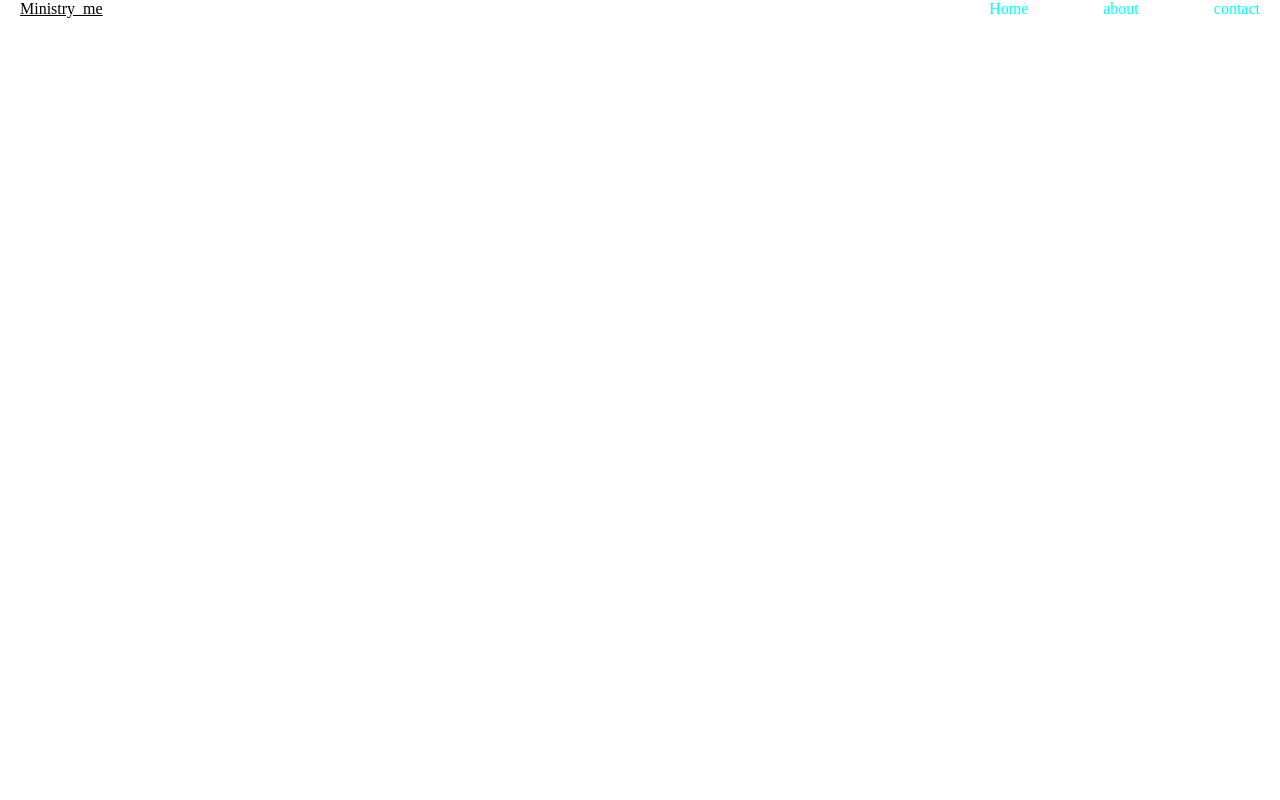
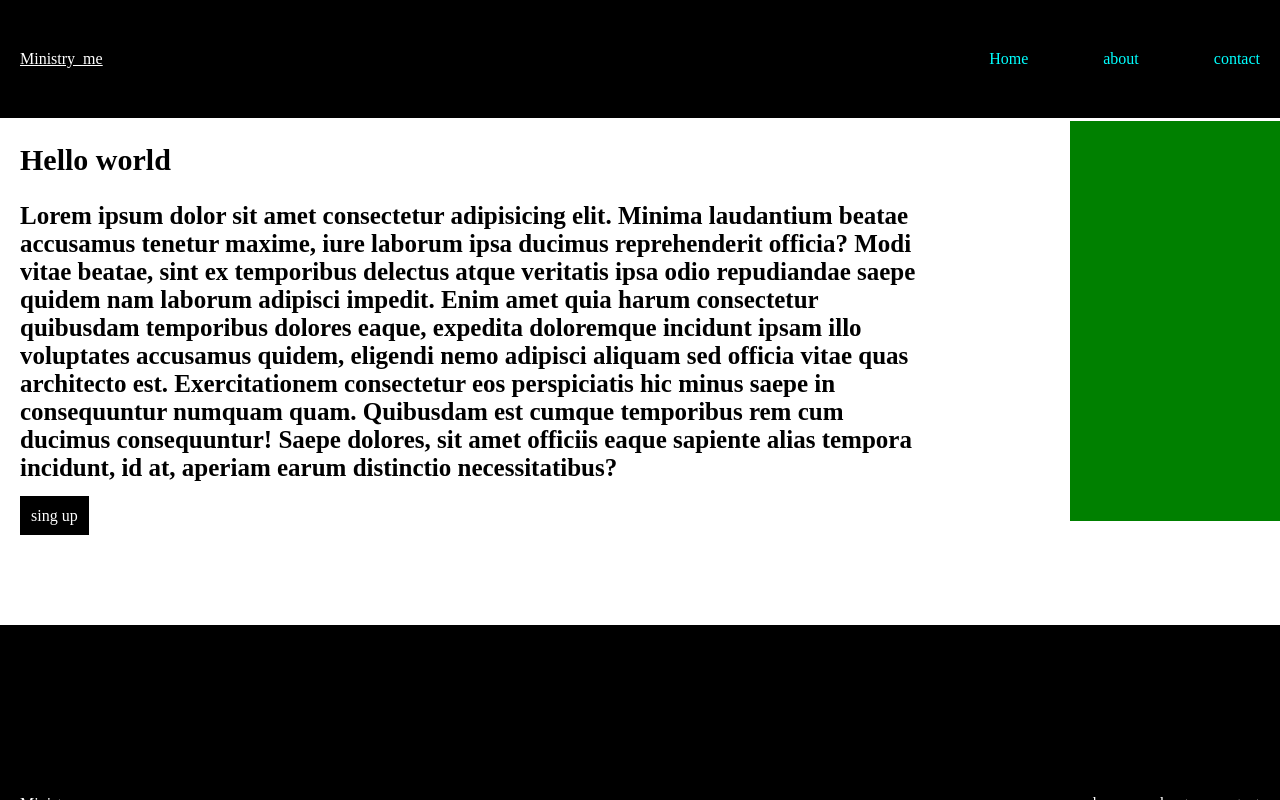
Before and after one commit to Akromomonturdiyev/scss, a plain HTML site: page index.html in a window 1280 px wide. Drawn offline with Linux system fonts and the light colour scheme.

Commit message:
Finally Finish Scss Homework

```diff
--- a/index.html
+++ b/index.html
@@ -31,6 +31,64 @@
         </div>
     </header>
     <!-- site-header part finished -->
+    <!-- site-main part start -->
+    <main class="main">
+        <section class="first__section">
+            <div class="container">
+                <ul class="first__section-list list">
+                    <li class="list__item">
+                        <h2 class="title">Hello world</h2>
+                        <p class="text">Lorem ipsum dolor sit amet consectetur adipisicing elit. Minima laudantium
+                            beatae
+                            accusamus
+                            tenetur maxime, iure laborum ipsa ducimus reprehenderit officia? Modi vitae beatae, sint ex
+                            temporibus delectus atque veritatis ipsa odio repudiandae saepe quidem nam laborum adipisci
+                            impedit. Enim amet quia harum consectetur quibusdam temporibus dolores eaque, expedita
+                            doloremque incidunt ipsam illo voluptates accusamus quidem, eligendi nemo adipisci aliquam
+                            sed
+                            officia vitae quas architecto est. Exercitationem consectetur eos perspiciatis hic minus
+                            saepe
+                            in consequuntur numquam quam. Quibusdam est cumque temporibus rem cum ducimus consequuntur!
+                            Saepe dolores, sit amet officiis eaque sapiente alias tempora incidunt, id at, aperiam earum
+                            distinctio necessitatibus?</p>
+                        <span class="span">
+                            <a class="link" href="#">sing up</a>
+                        </span>
+                    </li>
+                    <li class="image">
+                        <div class="image2">
+                        </div>
+                    </li>
+                </ul>
+            </div>
+        </section>
+    </main>
+    <!-- site-main part finish -->
+
+    <!-- site-footer part started -->
+    <footer class="site-footer">
+        <div class="container">
+            <div class="footer__wrapper">
+                <a class="logo" href="#">Ministry_me</a>
+                <nav class="footer__nav">
+                    <ul class="footer__list">
+                        <li class="footer__item">
+                            <a class="footer__link" href="#">home</a>
+                        </li>
+                        <li class="footer__item">
+                            <a class="footer__link" href="#">about</a>
+                        </li>
+                        <li class="footer__item">
+                            <a class="footer__link" href="#">contact
+                            </a>
+                        </li>
+                    </ul>
+                </nav>
+            </div>
+        </div>
+    </footer>
+    <!-- site-footer part finished -->
+
 </body>
 
 </html>
--- a/scss/_generals.scss
+++ b/scss/_generals.scss
@@ -3,5 +3,8 @@
 }
 
 body{
+    position: fixed;
     margin: 0;
+    width: 100%;
+    height: 100vh;
 }
--- a/scss/block/_block.scss
+++ b/scss/block/_block.scss
@@ -1,2 +1,3 @@
 @use "./header";
-@use "./main"
+@use "./main";
+@use "./footer";
--- a/scss/block/_footer.scss
+++ b/scss/block/_footer.scss
@@ -0,0 +1,29 @@
+footer{
+    width: 100%;
+    height: 100vh;
+    background-color: black;
+    padding-top: 170px;
+}
+
+.footer__wrapper{
+    display: flex;
+    justify-content: space-between;
+    align-items: center;
+    flex-direction: row;
+}
+
+.footer__list{
+    display: flex;
+    justify-content: space-between;
+    align-items: center;
+    flex-direction: row;
+    margin: 0;
+    padding: 0;
+    gap: 25px;
+    list-style: none;
+}
+
+.footer__link{
+    color:white;
+    text-decoration: none;
+}
--- a/scss/block/_header.scss
+++ b/scss/block/_header.scss
@@ -1,5 +1,8 @@
 .header{
-    color: aqua;
+    width: 100%;
+    background-color: black;
+    padding-top: 50px;
+    padding-bottom: 50px;
 }
 
 .container{
@@ -17,7 +20,7 @@
 
 .logo{
     display: block;
-    color: #000;
+    color: white;
 }
 
 .header__list{
--- /dev/null
+++ b/scss/block/_main.scss
@@ -0,0 +1,48 @@
+.main{
+
+    padding-bottom: 100px;
+}
+
+.first__section-list{
+    display: flex;
+    justify-content: space-between;
+    align-items: center;
+    flex-direction: row;
+    margin: 0;
+    padding: 0;
+    list-style: none;
+}
+
+.title{
+    width: 600px;
+    font-weight:800;
+    font-size: 30px;
+}
+
+.text{
+    width: 900px;
+    font-weight:800;
+    font-size: 25px;
+}
+
+.span{
+    width: 150px;
+    border: 1px solid black;
+    background-color: black;
+    padding: 10px;
+}
+.link{
+    width: 50px;
+    color: white;
+    text-decoration: none;
+}
+
+.image2{
+    width: 400px;
+    height: 400px;
+    background-color: green;
+}
+
+.list__item{
+    margin-right: 150px;
+}
```
Also changed, not shown: css/main.css, 1 other file.
